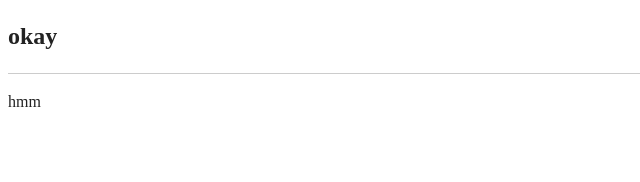
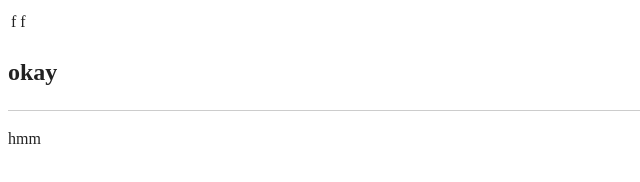
Before and after one commit to kansaspython/kansaspython.github.io, a plain HTML site: page index.html in a window 1280 px wide. Shown: the whole page, without its empty margins (0-640 px from the left). Drawn offline with Linux system fonts and the light colour scheme.

Commit message:
Update index.html

```diff
--- a/index.html
+++ b/index.html
@@ -6,6 +6,9 @@
     <link rel="stylesheet" href="./css/main.css">
 </head>
 <body>
+    <table>
+        <tr><td>f</td><td>f</td></tr>
+    </table>
     <h2>okay</h2>
     <hr>
     <p>hmm</p>
```
